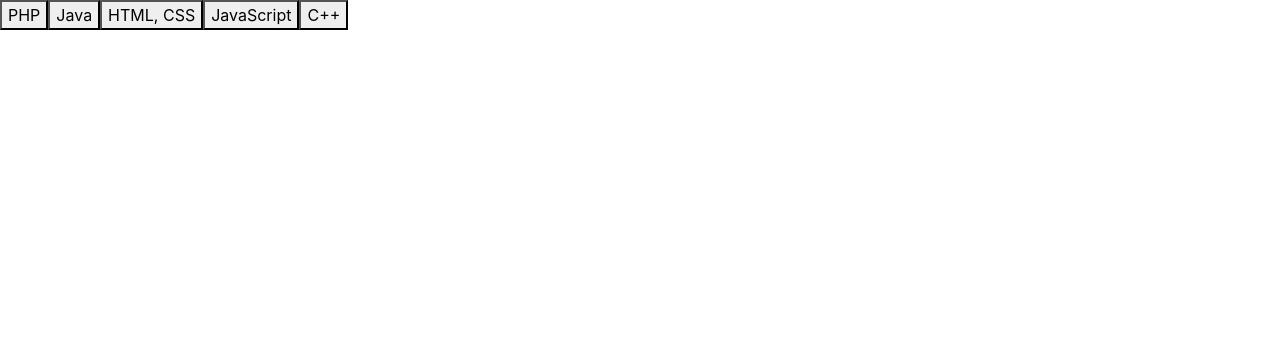
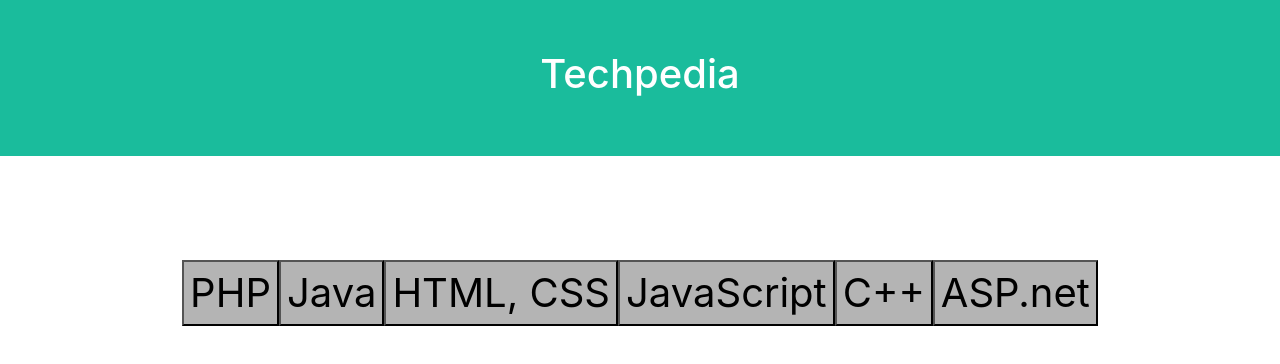
Before and after one commit to kevinkyle4/techpedia-, a plain HTML site: page index.html in a window 1280 px wide. Drawn offline with nearby package versions, Linux system fonts and the light colour scheme.

Commit message:
displaying some styling and successfully pulling links from javascript page

```diff
--- a/index.html
+++ b/index.html
@@ -8,8 +8,12 @@
 
     <!-- Bootstrap CSS -->
     <link rel="stylesheet" href="https://stackpath.bootstrapcdn.com/bootstrap/4.3.1/css/bootstrap.min.css" integrity="sha384-ggOyR0iXCbMQv3Xipma34MD+dH/1fQ784/j6cY/iJTQUOhcWr7x9JvoRxT2MZw1T" crossorigin="anonymous">
-  </head>
+    <link rel= "stylesheet" href= "style.css">
+</head>
   <body>
+    <div class="header">
+        <h1>Techpedia</h1>
+      </div>
       <div id="mainBody"></div>
       <div id="table"></div>
 
--- a/script.js
+++ b/script.js
@@ -1,8 +1,8 @@
-
 
 
 // variables
 var titles = []
+var languages = ["PHP", "Java", "HTML, CSS", "JavaScript", "C++", "ASP.net"];
 
 // function containing ajax call
 function getFrameworkInfo(wikipediaTableHeaderName, cb) {
@@ -40,7 +40,6 @@ function getFrameworkInfo(wikipediaTableHeaderName, cb) {
 
 
 
-var languages = ["PHP", "Java", "HTML, CSS", "JavaScript", "C++"];
 
 function createButtons(array) {
     var body = $("#mainBody")
@@ -64,6 +63,7 @@ createButtons(languages)
 $(".button").click(function (event) {
     event.preventDefault();
     titles = [];
+    $("#table").empty()
     var id = $(event.target).attr("id");
 
     getFrameworkInfo(id, function (results) {
@@ -74,11 +74,13 @@ $(".button").click(function (event) {
 
         console.log(titles)
 
-        titles.forEach(function (i) {
-            var frameworkTitle = $("<h1>");
+        titles.forEach( function (item, i) {
+            var frameworkTitle = $("<a>").text(titles[i].name).attr("href", titles[i].link);
+            $(frameworkTitle).attr("id", titles[i].name);
 
-            frameworkTitle.text(titles.name)
-            console.log(frameworkTitle);
+            $("#table").append(frameworkTitle)
+
+            console.log(titles[i].name);
         })
     });
 
--- a/style.css
+++ b/style.css
@@ -0,0 +1,21 @@
+.button {
+    background-color: #B4B4B4;
+    font-size: 40px;
+  }
+  #mainBody {
+    display: flex;
+    margin-top: 260px;
+    justify-content: center;
+    align-items: center;
+  }
+  .header {
+    padding: 50px;
+    text-align: center;
+    background: #1ABC9C;
+    color: white;
+    font-size: 30px;
+    position: fixed;
+    top: 0;
+    left: 0;
+    right: 0;
+  }
```
